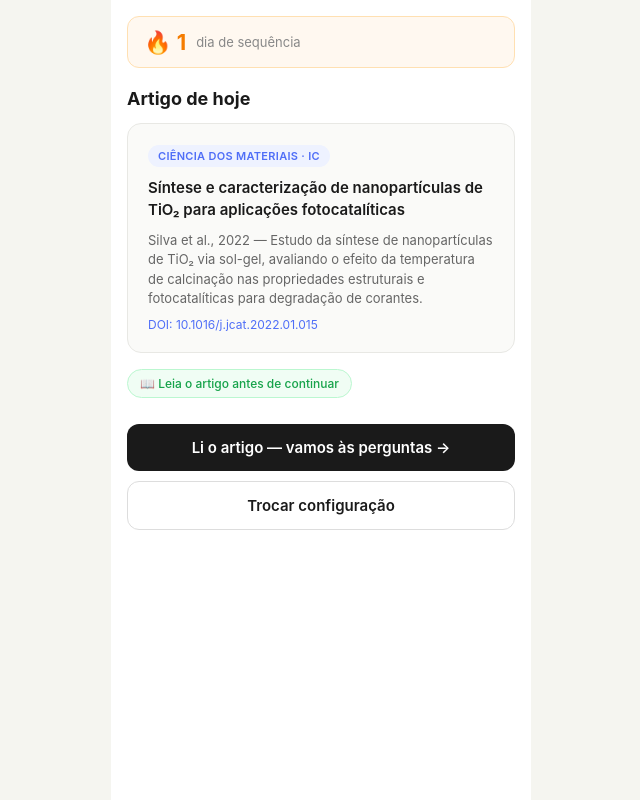
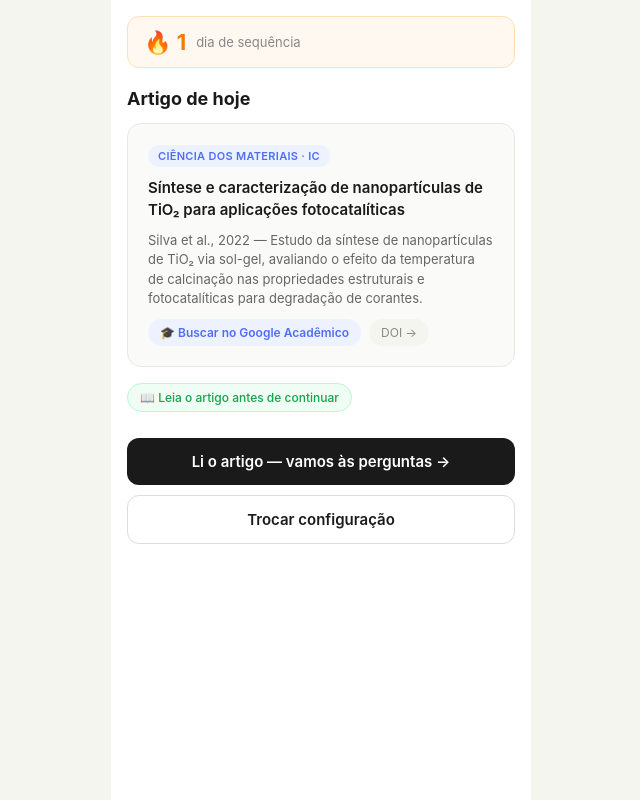
Before and after one commit to douglashsales/cientista-diario, a plain HTML site: page index.html in a window 1280 px wide. Both pictures are taken after a click on the button "Iniciar sessão de hoje →". Shown: the whole page, without its empty margins (319-959 px from the left). Drawn offline with Linux system fonts and the light colour scheme.

Commit message:
index.html

```diff
--- a/index.html
+++ b/index.html
@@ -211,6 +211,12 @@
       </select>
     </div>
 
+    <div class="card">
+      <div class="lbl">Descrição do seu projeto de pesquisa</div>
+      <textarea id="projeto" placeholder="Descreva brevemente o que você está pesquisando. Ex: estudo sobre degradação fotocatalítica de corantes têxteis usando TiO₂ dopado com nitrogênio sob luz visível..."></textarea>
+      <p style="font-size:11px;color:#aaa;margin-top:6px;">O artigo sugerido será direcionado ao seu tema.</p>
+    </div>
+
     <button class="btn btn-primary" onclick="iniciar()">Iniciar sessão de hoje →</button>
     <p class="err" id="err-setup"></p>
 
@@ -228,7 +234,13 @@
       <span class="tag" id="art-area">—</span>
       <p class="article-title" id="art-titulo">—</p>
       <p class="article-meta" id="art-meta">—</p>
-      <a class="doi-link" id="art-doi" href="#" target="_blank">—</a>
+      <p class="article-projeto" id="art-projeto-label" style="font-size:12px;color:#4f6ef7;margin-top:6px;display:none;">📌 Selecionado com base no seu projeto</p>
+      <div style="display:flex;gap:8px;margin-top:10px;flex-wrap:wrap;">
+        <a id="art-scholar" href="#" target="_blank" style="display:inline-flex;align-items:center;gap:5px;background:#eef2ff;color:#4f6ef7;font-size:12px;font-weight:600;padding:6px 12px;border-radius:20px;text-decoration:none;">
+          🎓 Buscar no Google Acadêmico
+        </a>
+        <a class="doi-link" id="art-doi" href="#" target="_blank" style="display:inline-flex;align-items:center;font-size:12px;padding:6px 12px;background:#f5f5f0;border-radius:20px;color:#888;text-decoration:none;">DOI →</a>
+      </div>
     </div>
     <span class="info-pill">📖 Leia o artigo antes de continuar</span>
     <button class="btn btn-primary" onclick="irPerguntas()">Li o artigo — vamos às perguntas →</button>
@@ -516,6 +528,7 @@ function show(id) {
 function iniciar() {
   estado.nivel = nivelAtual;
   estado.area = document.getElementById('area').value;
+  estado.projeto = document.getElementById('projeto').value.trim();
   const dados = DB[estado.area] && DB[estado.area][estado.nivel];
   if (!dados) {
     document.getElementById('err-setup').textContent = 'Combinação ainda não disponível neste protótipo.';
@@ -528,9 +541,23 @@ function iniciar() {
   document.getElementById('art-area').textContent = areaLabel + ' · ' + estado.nivel;
   document.getElementById('art-titulo').textContent = a.titulo;
   document.getElementById('art-meta').textContent = a.autores + ' — ' + a.resumo;
+
   const doi = document.getElementById('art-doi');
-  doi.textContent = 'DOI: ' + a.doi;
+  doi.textContent = 'DOI →';
   doi.href = 'https://doi.org/' + a.doi;
+
+  const scholarQuery = encodeURIComponent(a.titulo);
+  const scholarLink = document.getElementById('art-scholar');
+  scholarLink.href = 'https://scholar.google.com/scholar?q=' + scholarQuery;
+
+  const projetoLabel = document.getElementById('art-projeto-label');
+  if (estado.projeto) {
+    projetoLabel.style.display = 'block';
+    projetoLabel.textContent = '📌 Selecionado com base no seu projeto: "' + estado.projeto.substring(0, 60) + (estado.projeto.length > 60 ? '…' : '') + '"';
+  } else {
+    projetoLabel.style.display = 'none';
+  }
+
   show('s-artigo');
 }
 
```
